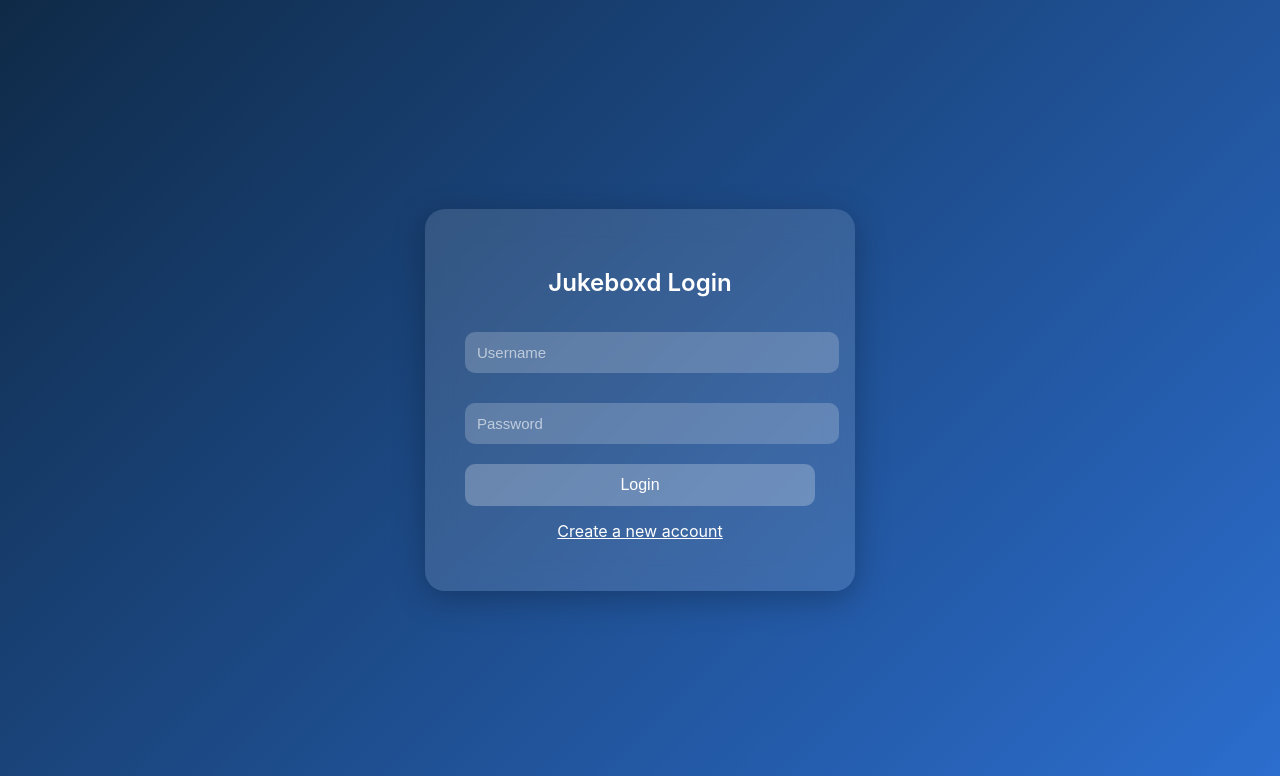
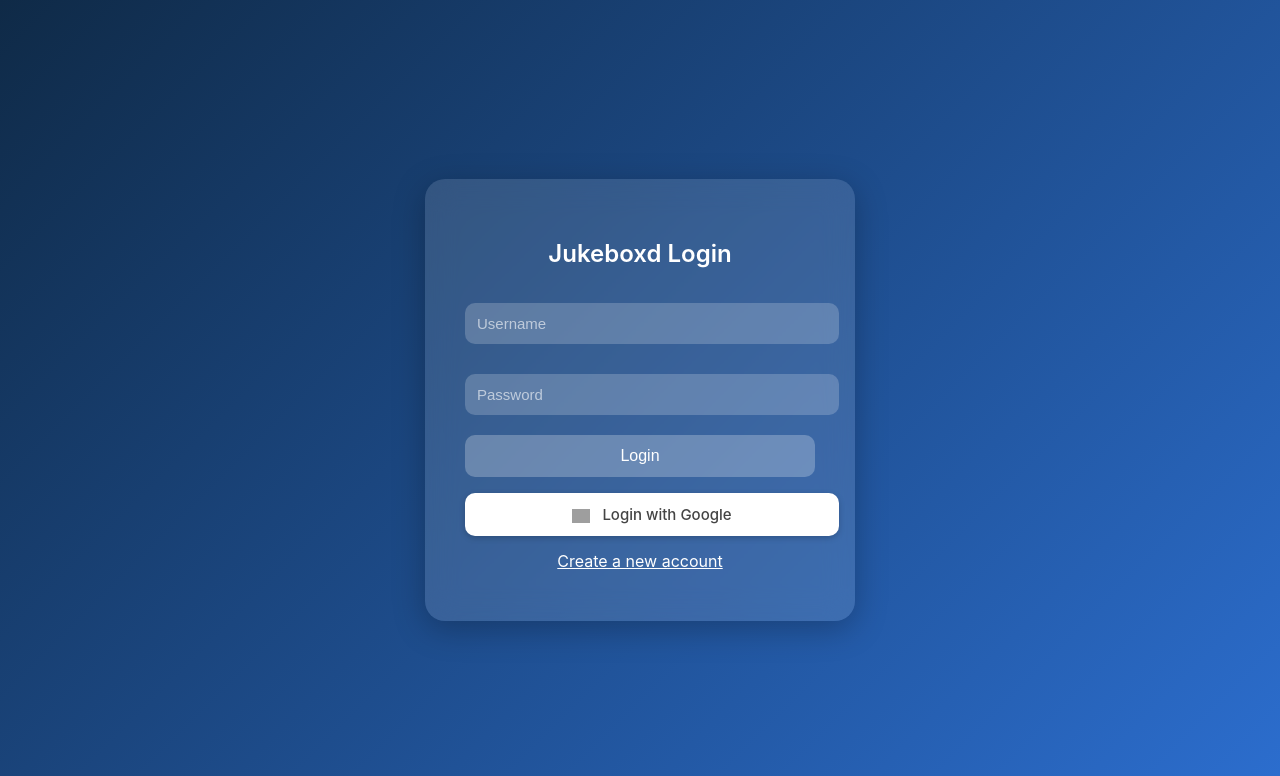
Before and after one commit to jan-01/Jukebox, a Flask app: page /login in a window 1280 px wide. Shown: the top 776 px of the page. Run offline with Flask 3, Linux system fonts and the light colour scheme; some libraries are stand-ins or nearby versions; grey boxes are pictures that could not be loaded.

Commit message:
feat: added Google SSO login and MFA support

```diff
--- a/backend/app.py
+++ b/backend/app.py
@@ -18,6 +18,7 @@ import psycopg2.extras
 from flask_limiter import Limiter
 from flask_limiter.util import get_remote_address
 import html
+from flask_dance.contrib.google import make_google_blueprint, google
 
 # -----------------------------
 # APP SETUP
@@ -90,7 +91,22 @@ app.config.update(
 
 Session(app)
 bcrypt = Bcrypt(app)
+# -----------------------------
+# GOOGLE OAUTH (SSO)
+# -----------------------------
+os.environ["OAUTHLIB_INSECURE_TRANSPORT"] = "1"  # allows HTTP in local dev
 
+google_bp = make_google_blueprint(
+    client_id=os.environ.get("GOOGLE_CLIENT_ID"),
+    client_secret=os.environ.get("GOOGLE_CLIENT_SECRET"),
+    scope=[
+        "openid",
+        "https://www.googleapis.com/auth/userinfo.email",
+        "https://www.googleapis.com/auth/userinfo.profile",
+    ],
+    redirect_url="/login/google/callback",
+)
+app.register_blueprint(google_bp, url_prefix="/login")
 # -----------------------------
 # DATABASE CONFIG (POSTGRES)
 # -----------------------------
@@ -118,12 +134,17 @@ def init_db():
 
     # Users table with cleaned column
     c.execute("""
-        CREATE TABLE IF NOT EXISTS users (
-            id SERIAL PRIMARY KEY,
-            username TEXT UNIQUE NOT NULL,
-            password_hash TEXT NOT NULL
-        )
-    """)
+    CREATE TABLE IF NOT EXISTS users (
+        id SERIAL PRIMARY KEY,
+        username TEXT UNIQUE NOT NULL,
+        password_hash TEXT NOT NULL DEFAULT 'OAUTH_USER',
+        totp_secret TEXT,
+        totp_enabled BOOLEAN NOT NULL DEFAULT FALSE
+    )
+""")
+    # Migration: add columns if upgrading an existing database
+    c.execute("ALTER TABLE users ADD COLUMN IF NOT EXISTS totp_secret TEXT")
+    c.execute("ALTER TABLE users ADD COLUMN IF NOT EXISTS totp_enabled BOOLEAN NOT NULL DEFAULT FALSE")
 
     # Reviews table
     c.execute("""
@@ -313,6 +334,47 @@ def signup():
     except psycopg2.errors.UniqueViolation:
         return jsonify({"error": "Benutzername bereits vergeben", "exists": True}), 409
 
+@app.route("/login/google/callback")
+def google_callback():
+    if not google.authorized:
+        return redirect("/login")
+
+    try:
+        resp = google.get("/oauth2/v2/userinfo")
+        if not resp.ok:
+            return redirect("/login")
+
+        info = resp.json()
+        google_email = info.get("email")
+
+        if not google_email:
+            return redirect("/login")
+
+        # Find or auto-create user based on Google email
+        conn = get_db_connection()
+        cur = conn.cursor()
+        cur.execute("SELECT * FROM users WHERE username = %s", (google_email,))
+        user = cur.fetchone()
+
+        if not user:
+            cur.execute(
+                "INSERT INTO users (username, password_hash) VALUES (%s, %s)",
+                (google_email, "GOOGLE_OAUTH_NO_PASSWORD")
+            )
+            conn.commit()
+            logger.info(f"New user created via Google SSO: '{google_email}'")
+
+        cur.close()
+        conn.close()
+
+        session["user"] = google_email
+        session["last_active"] = datetime.now(UTC).isoformat()
+        logger.info(f"User '{google_email}' logged in via Google SSO.")
+        return redirect("/")
+
+    except Exception:
+        logger.exception("Google OAuth callback failed")
+        return redirect("/login")
 
 @app.route("/logout")
 def logout():
--- a/backend/requirements.txt
+++ b/backend/requirements.txt
@@ -5,3 +5,4 @@ flask_session==0.8.0
 flask_limiter==3.8.0
 psycopg2-binary==2.9.11
 python-dotenv==1.1.0
+flask-dance[sqla]
--- a/frontend/static/login.js
+++ b/frontend/static/login.js
@@ -18,9 +18,11 @@ async function login() {
     const data = await res.json();
 
     if (res.ok) {
-        window.location.href = "/";
-    } else {
-        errorEl.innerText = data.error || "Login fehlgeschlagen.";
+        if (data.mfa_required) {
+            window.location.href = "/mfa-verify";
+        } else {
+            window.location.href = "/";
+        }
     }
 }
 
--- a/frontend/templates/login.html
+++ b/frontend/templates/login.html
@@ -16,7 +16,16 @@
     <input type="password" id="password" placeholder="Password">
 
     <button id="login-button">Login</button>
-
+    <div style="margin-top: 16px;">
+  <a href="/login/google" style="display:block; width:100%; padding:12px;
+     background:white; color:#444; border-radius:10px; text-decoration:none;
+     font-size:15px; text-align:center; font-weight:500;
+     box-shadow: 0 2px 6px rgba(0,0,0,0.2);">
+    <img src="https://www.gstatic.com/firebasejs/ui/2.0.0/images/auth/google.svg"
+         style="width:18px; vertical-align:middle; margin-right:8px;">
+    Login with Google
+  </a>
+    </div>
     <!-- Link to signup page -->
     <a href="/signup" class="signup-link">Create a new account</a>
 
```
Also changed, not shown: docker-compose.yml (+2 -7 lines), package-lock.json, 3 other files.
